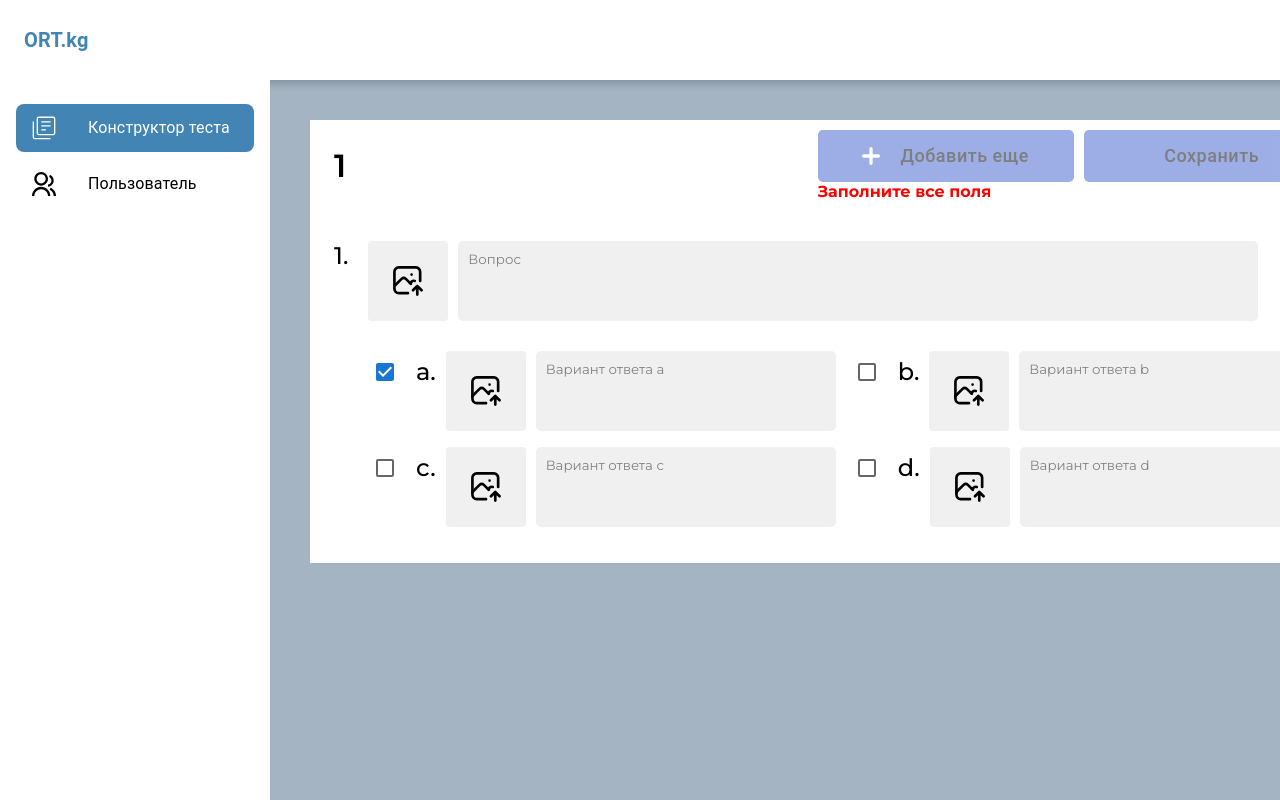
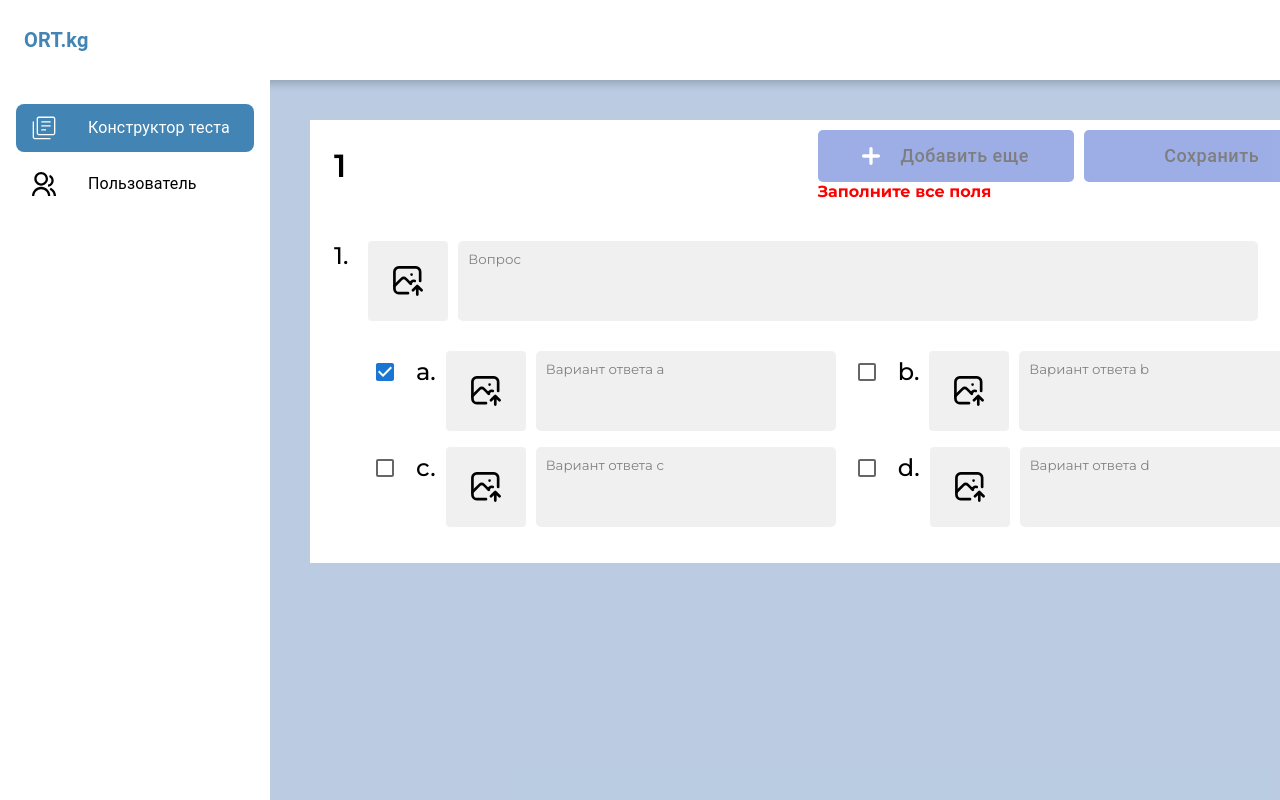
Before and after one commit to daniel12142007/ort-front, a React (Vite) app: page /test-list/1/create-test in a window 1280 px wide. Shown: the top 800 px of the page. Built offline with nearby package versions, Linux system fonts and the light colour scheme; sample sign-in values are in the browser's storage.

Commit message:
style: fix style in dashboard

```diff
--- a/src/features/TestConstructor/style/style.ts
+++ b/src/features/TestConstructor/style/style.ts
@@ -6,6 +6,7 @@ export const TitleHead = styled.div`
   justify-content: space-between;
   align-items: center;
   padding-bottom: 20px;
+
   h1 {
     font-size: 36px;
   }
@@ -86,7 +87,9 @@ export const AddButton = styled(Button)`
 
 export const ItemsList = styled.div`
   display: flex;
-  flex-direction: column;
+  flex-wrap: wrap;
+  width: 1200px;
+  justify-content: center;
   gap: 15px;
   padding: 10px 0px;
 `;
@@ -98,6 +101,7 @@ export const Grid = styled.div`
 `
 
 export const ItemBox = styled.div`
+width: 550px;
   padding: 13px 13px;
   border-radius: 5px;
   display: flex;
--- a/src/widgets/style/index.ts
+++ b/src/widgets/style/index.ts
@@ -15,8 +15,7 @@ export const GridContainer = styled("div")`
     "header header header header"
     "menu main main main"
     "menu main main main";
-    "menu main main main";
-  background-color: #a5b4c2;
+  background-color: #B0C4DEDE;
   height: 100vh;
 
   grid-template-rows: 80px auto;
```
